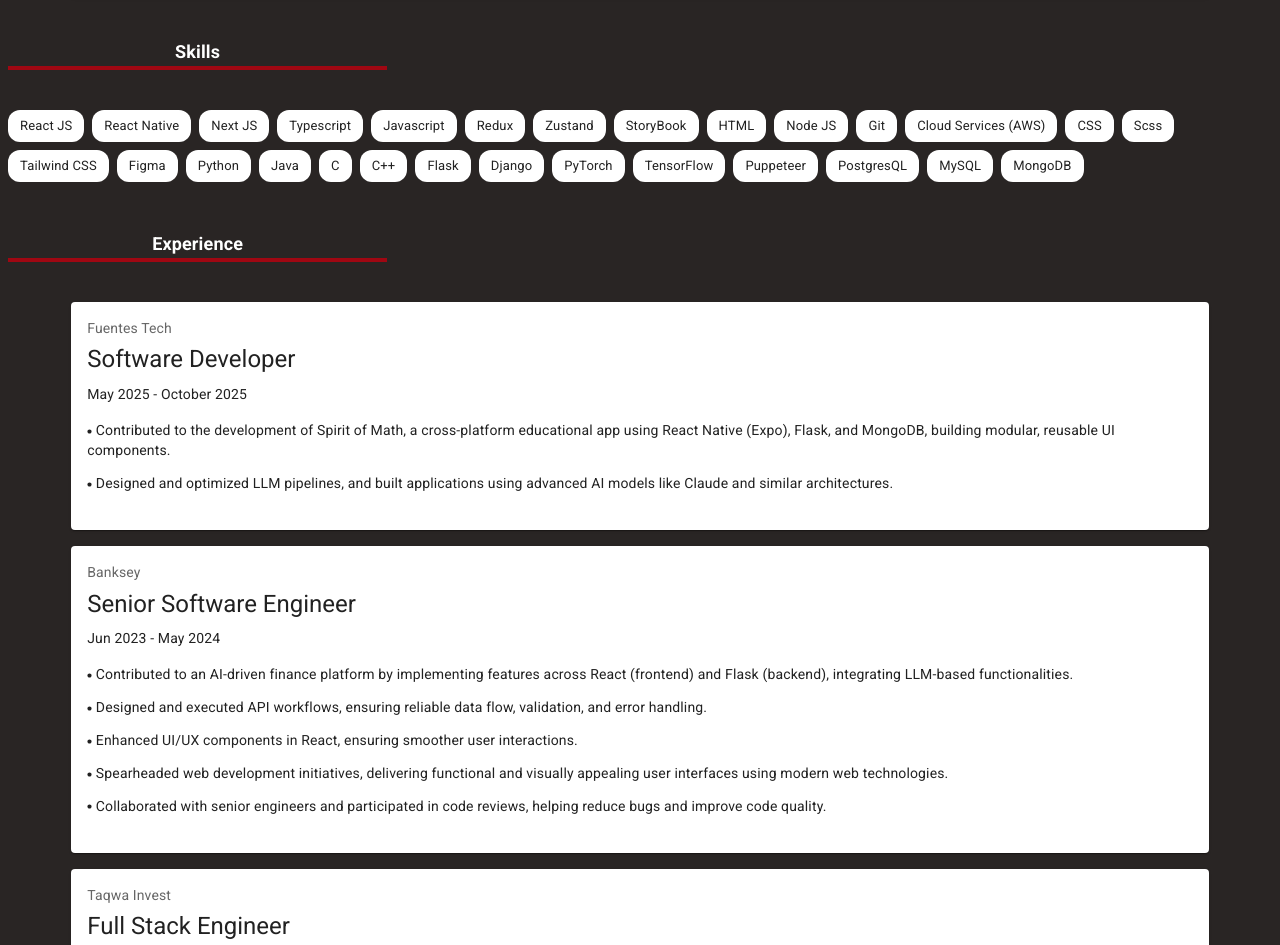
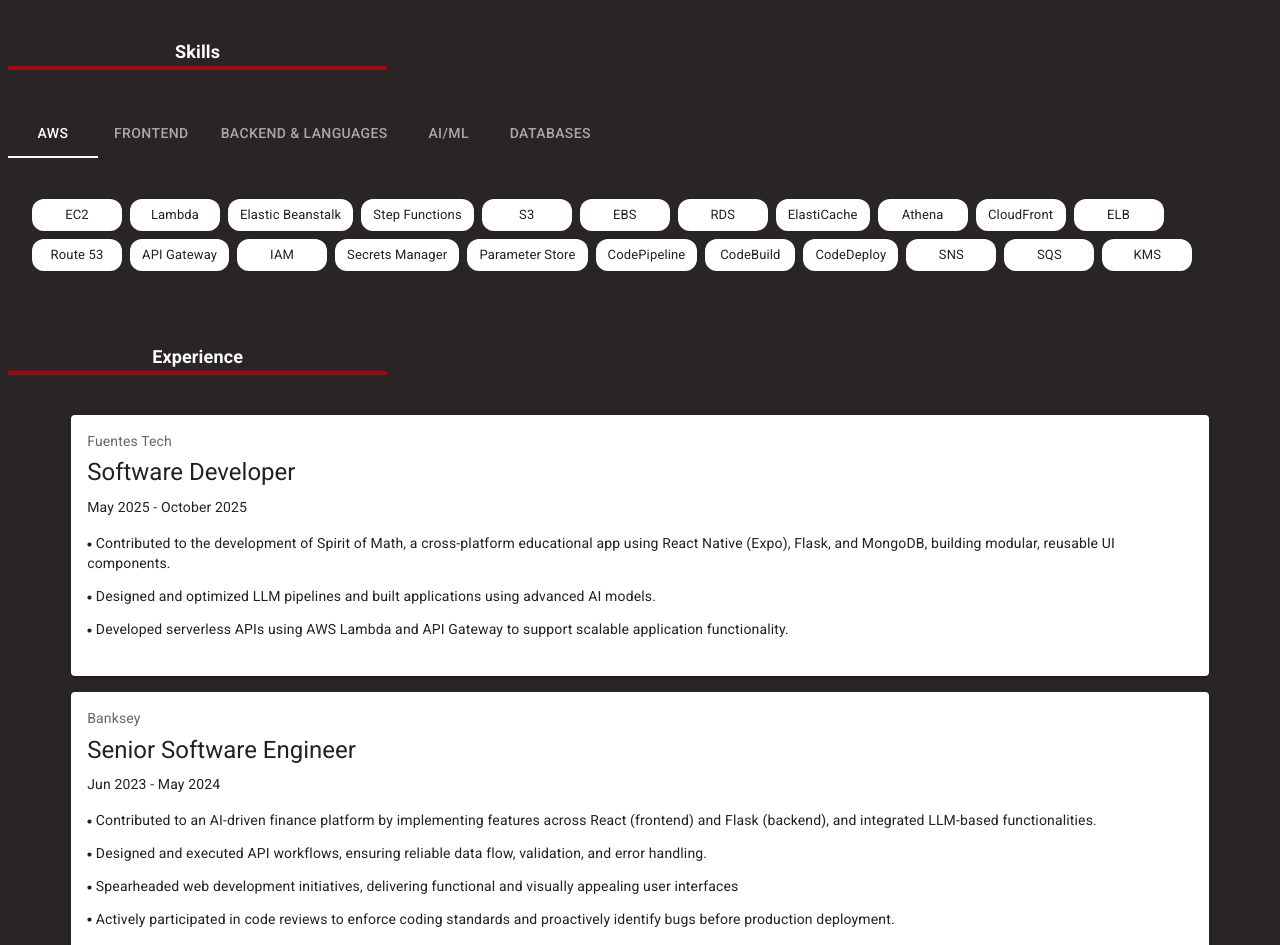
Before and after one commit to MariamBatool-git/mariambatool-portfolio, a Next.js app: page / in a window 1280 px wide. Shown: the part 1587-2532 px from the top of the page. Built offline with nearby package versions, Linux system fonts and the light colour scheme.

Commit message:
updated details and layout

```diff
--- a/app/components/skills.tsx
+++ b/app/components/skills.tsx
@@ -1,14 +1,82 @@
-import { skills } from "../constants";
-import { Chip, Stack } from "@mui/material";
+"use client";
+
+import { Chip, Stack, Card, CardContent } from "@mui/material";
+import * as React from 'react';
+import Box from '@mui/material/Box';
+import Tab from '@mui/material/Tab';
+import TabContext from '@mui/lab/TabContext';
+import TabList from '@mui/lab/TabList';
+import TabPanel from '@mui/lab/TabPanel';
+import { skillCategories } from "../constants";
+
 export default function Projects() {
+    const [value, setValue] = React.useState('1');
+
+    const handleChange = (event: React.SyntheticEvent, newValue: string) => {
+        setValue(newValue);
+    };
+
     return (
-        <div className="mt-10" >
+        <div className="mt-10 w-full">
             <h2 className="text-lg font-bold border-b-4 border-red-800 w-[30%] text-center mb-10 text-white">Skills</h2>
-            <Stack direction="row" sx={{ flexWrap: 'wrap', gap: 1, marginBottom: 1, marginTop: 2 }}>
-                {skills.map((skill, index) =>
-                    <Chip label={skill} key={index} sx={{ borderRadius: 3, backgroundColor : 'white' }} />
-                )}
-            </Stack>
+
+            {/* Tabs layout - sm and up */}
+            <Box sx={{ width: '100%', typography: 'body1' }} className="hidden sm:block">
+                <TabContext value={value}>
+                    <Box sx={{ borderBottom: 1, borderColor: 'divider' }}>
+                        <TabList
+                            className="text-base"
+                            onChange={handleChange}
+                            sx={{
+                                '& .MuiTab-root': {
+                                    color: 'rgba(255, 255, 255, 0.6)',
+                                },
+                                '& .MuiTab-root.Mui-selected': {
+                                    color: '#ffffff',
+                                },
+                                '& .MuiTabs-indicator': {
+                                    backgroundColor: '#ffffff',
+                                },
+                            }}
+                        >
+                            {skillCategories.map((category, index) => (
+                                <Tab key={index} label={category.label} value={(index + 1).toString()} />
+                            ))}
+                        </TabList>
+                    </Box>
+                    {skillCategories.map((category, index) => (
+                        <TabPanel key={index} value={(index + 1).toString()}>
+                            <Stack direction="row" sx={{ flexWrap: 'wrap', gap: 1, marginBottom: 1, marginTop: 2 }}>
+                                {category.skills.map((skill, skillIndex) => (
+                                    <Chip label={skill} key={skillIndex} sx={{ borderRadius: 3, backgroundColor: 'white', minWidth: 90 }} />
+                                ))}
+                            </Stack>
+                        </TabPanel>
+                    ))}
+                </TabContext>
+            </Box>
+
+            {/* Stacked list layout - below sm */}
+            <div className="sm:hidden flex flex-col gap-4 items-center">
+                {skillCategories.map((category, index) => (
+                    <Card sx={{ minWidth: 275 }} className="w-[90%]" key={index}>
+                        <CardContent>
+                            <div key={index} className="mb-6">
+                                <h3 className="text-base font-semibold text-black/90 mb-2 pb-1 border-b border-black/20">
+                                    {category.label}
+                                </h3>
+                                <Stack direction="row" sx={{ flexWrap: 'wrap', gap: 1, marginBottom: 1, marginTop: 1 }}>
+                                    {category.skills.map((skill, skillIndex) => (
+                                        <Chip label={skill} key={skillIndex} sx={{ borderRadius: 3, backgroundColor: 'black', opacity: 0.5, minWidth: 80, color: 'white' }} />
+                                    ))}
+                                </Stack>
+                            </div>
+                        </CardContent>
+                    </Card>
+
+
+                ))}
+            </div>
         </div>
-    )
+    );
 }
--- a/app/constants/about.ts
+++ b/app/constants/about.ts
@@ -1,10 +1,11 @@
 import { About } from "../types";
 
 export const about : About = `Software Engineer with 3+ years of experience building scalable full-stack web and mobile applications across
-fintech, SaaS, and EdTech domains. Proficient in React Native, React, Next.js, TypeScript, and Python
-(Flask/Django), AWS cloud services, and RESTful APIs. Proven track record of delivering high-performance, usercentric
-solutions in fast-paced startup and global team environments, with a focus on clean architecture,
-maintainability, and innovation.`;
+fintech, SaaS, and EdTech. Proficient in React Native, React, Next.js, TypeScript, and Python (Flask/Django),
+with hands-on working knowledge of core AWS services—spanning compute, storage, networking, security,
+and CI/CD. Skilled in designing RESTful APIs, with growing experience in cloud deployment and automation.
+Proven track record of delivering high-performance, user-centric solutions in fast-paced startup and global
+team environments.`;
 
 export const name = "Mariam Batool";
 export const designation = "Software Engineer";
--- a/app/constants/experience.ts
+++ b/app/constants/experience.ts
@@ -7,7 +7,8 @@
         duration: "May 2025 - October 2025",
         description: [
             "Contributed to the development of Spirit of Math, a cross-platform educational app using React Native (Expo), Flask, and MongoDB, building modular, reusable UI components.",
-            "Designed and optimized LLM pipelines, and built applications using advanced AI models like Claude and similar architectures."
+            "Designed and optimized LLM pipelines and built applications using advanced AI models.",
+            "Developed serverless APIs using AWS Lambda and API Gateway to support scalable application functionality."
         ]
     },
     {
@@ -15,11 +16,11 @@
         role: "Senior Software Engineer",
         duration: "Jun 2023 - May 2024",
         description: [
-            "Contributed to an AI-driven finance platform by implementing features across React (frontend) and Flask (backend), integrating LLM-based functionalities.",
+            "Contributed to an AI-driven finance platform by implementing features across React (frontend) and Flask (backend), and integrated LLM-based functionalities.",
             "Designed and executed API workflows, ensuring reliable data flow, validation, and error handling.",
-            "Enhanced UI/UX components in React, ensuring smoother user interactions.",
-            "Spearheaded web development initiatives, delivering functional and visually appealing user interfaces using modern web technologies.",
-            "Collaborated with senior engineers and participated in code reviews, helping reduce bugs and improve code quality."
+            "Spearheaded web development initiatives, delivering functional and visually appealing user interfaces",
+            "Actively participated in code reviews to enforce coding standards and proactively identify bugs before production deployment.",
+            "Enhanced UI/UX components in React, ensuring smoother user interactions."
         ]
     },
     {
@@ -29,7 +30,7 @@
         description: [
             "Developed, tested, and maintained the fintech mobile app in React Native for iOS/Android.",
             "Built a scalable AML/KYC compliance system using web scraping & data processing.",
-            "Conducted code reviews, and API integrations, ensuring reliable and reproducible system behavior."
+            "Conducted code reviews, and API integrations, ensuring reliable system behavior."
         ]
     },
 ];
--- a/app/constants/index.ts
+++ b/app/constants/index.ts
@@ -1,6 +1,6 @@
 export { about } from './about';
 export { projects } from './projects';
-export { skills } from './skills';
+export { skillCategories } from './skills';
 export { experience } from './experience';
 export { name } from './about';
 export { designation } from './about';
--- a/app/constants/skills.ts
+++ b/app/constants/skills.ts
@@ -1,32 +1,35 @@
-import { Skill } from "../types";
+import { SkillCategories } from "../types";
 
-export const skills: Skill[] = [
-    'React JS',   //React JS
-    'React Native', //React Native
-    'Next JS', //Next JS
-    'Typescript', //Typescript
-    'Javascript',     //Javascript
-    'Redux', //Redux
-    'Zustand', //Zustand
-    'StoryBook', //StoryBook
-    'HTML', //HTML
-    'Node JS', //Node JS
-    'Git', //Git
-    'Cloud Services (AWS)', //Cloud Services (AWS)
-    'CSS',     //CSS
-    'Scss', //Scss
-    'Tailwind CSS', //Tailwind CSS
-    'Figma', //Figma
-    'Python', //Python
-    'Java', //Java
-    'C', //C
-    'C++', //C++
-    'Flask', //Flask
-    'Django', //Django
-    'PyTorch', //PyTorch
-    'TensorFlow', //TensorFlow
-    'Puppeteer', //Puppeteer
-    'PostgresQL', //PostgresQL
-    'MySQL', //MySQL
-    'MongoDB', //MongoDB
+export const skillCategories : SkillCategories = [
+    {
+        label: "AWS",
+        skills: [
+            "EC2", "Lambda", "Elastic Beanstalk", "Step Functions", "S3", "EBS", "RDS",
+            "ElastiCache", "Athena", "CloudFront", "ELB", "Route 53", "API Gateway",
+            "IAM", "Secrets Manager", "Parameter Store", "CodePipeline", "CodeBuild", "CodeDeploy",
+            "SNS", "SQS", "KMS"
+        ]
+    },
+    {
+        label: "Frontend",
+        skills: [
+            "React Native", "React JS", "Next JS", "Redux", "Zustand", "StoryBook",
+            "HTML", "CSS", "SCSS", "Tailwind CSS"
+        ]
+    },
+    {
+        label: "Backend & Languages",
+        skills: [
+            "Python", "TypeScript", "JavaScript", "Java", "C", "C++",
+            "Flask", "Django", "Node JS", "Puppeteer"
+        ]
+    },
+    {
+        label: "AI/ML",
+        skills: ["PyTorch", "TensorFlow"]
+    },
+    {
+        label: "Databases",
+        skills: ["PostgreSQL", "MySQL", "MongoDB"]
+    }
 ];
```
Also changed, not shown: app/types/index.ts (+7 -2 lines).
